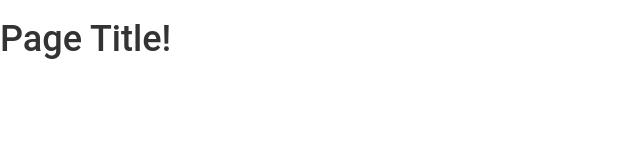
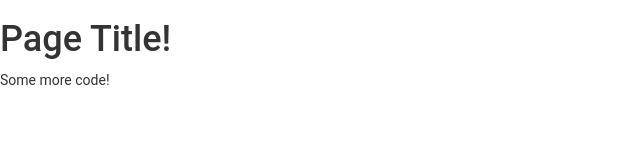
Before and after one commit to strattonc/demo-project, a plain HTML site: page index.html in a window 1280 px wide. Shown: the whole page, without its empty margins (0-640 px from the left). Drawn offline with nearby package versions, Linux system fonts and the light colour scheme.

Commit message:
no message

```diff
--- a/index.html
+++ b/index.html
@@ -18,6 +18,7 @@
 
 <section>
 	<h1>Page Title!</h1>
+	<p>Some more code!</p>
 </section>
 
 	<!-- jQuery (necessary for Bootstrap's JavaScript plugins) -->
```
